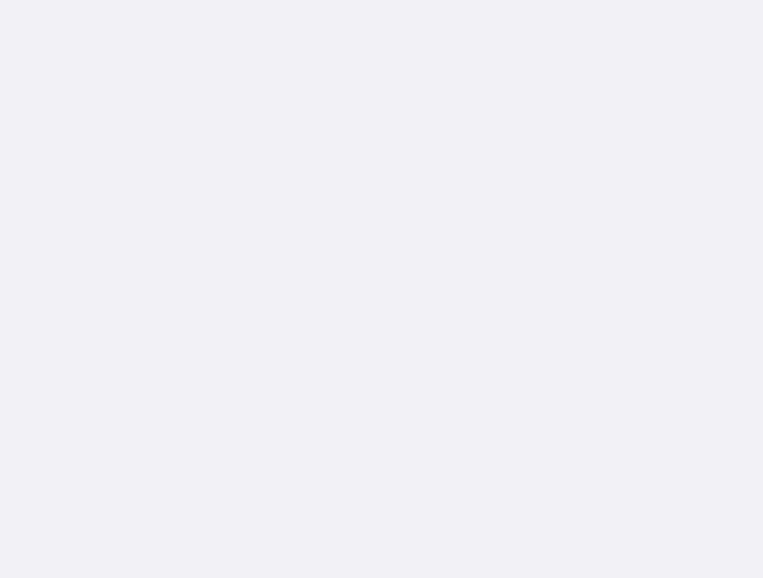
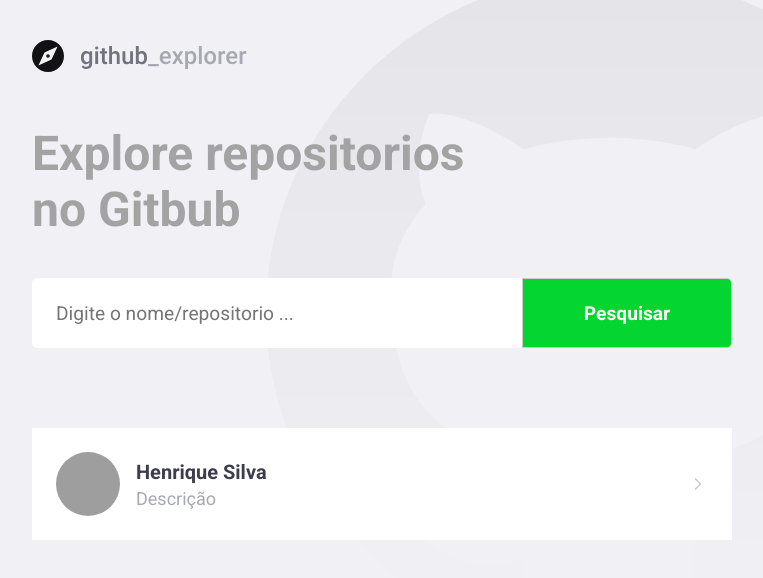
Before and after one commit to henriquerick12/github_explorer, a React (Vite) app: page / in a window 1280 px wide. Shown: the top 578 px of the page, without its empty margins (148-911 px from the left). Built offline with nearby package versions, Linux system fonts and the light colour scheme; grey boxes are pictures that could not be loaded.

Commit message:
Pagina home finalizado

```diff
--- a/package.json
+++ b/package.json
@@ -11,8 +11,10 @@
   },
   "dependencies": {
     "@types/styled-components": "^5.1.34",
+    "polished": "^4.3.1",
     "react": "^18.2.0",
     "react-dom": "^18.2.0",
+    "react-icons": "^5.1.0",
     "react-router-dom": "^6.22.3",
     "styled-components": "^6.1.8"
   },
--- a/src/Pages/Home/index.tsx
+++ b/src/Pages/Home/index.tsx
@@ -1,15 +1,36 @@
+import { Link } from "react-router-dom";
+import { Container, Form, Repositories } from "./styled";
 
-import { Container } from './styled'
-
-import Logo from '../../assets/logo.svg'
+import {FiChevronRight} from 'react-icons/fi'
+import Logo from "../../assets/logo.svg";
 
 const Home: React.FC = () => {
-  return(
+  return (
     <Container>
-        <h1>Explore repositorios no Gitbub</h1>
+      <img src={Logo} alt="Logo" />
+      <h1>Explore repositorios no Gitbub</h1>
 
+      <Form>
+        <input type="text" placeholder="Digite o nome/repositorio ..." />
+        <button>Pesquisar</button>
+      </Form>
+
+      <Repositories>
+        <Link to={"/repositorio"}>
+          <img
+            src="https://avatars.githubusercontent.com/u/33300487?v=4"
+            alt="git"
+          />
+          <div>
+            <strong>Henrique Silva</strong>
+            <small>Descrição</small>
+          </div>
+
+          <FiChevronRight size={20}/>
+        </Link>
+      </Repositories>
     </Container>
-  )
+  );
 };
 
 export default Home;
--- a/src/Pages/Home/styled.tsx
+++ b/src/Pages/Home/styled.tsx
@@ -1,3 +1,99 @@
 import styled from "styled-components";
+import { shade } from "polished";
 
-export const Container = styled.div``;
+export const Container = styled.div`
+  h1 {
+    font-size: 48px;
+    color: #a3a3a3;
+    margin-top: 50px;
+    line-height: 56px;
+    max-width: 450px;
+  }
+`;
+
+export const Form = styled.form`
+  margin-top: 40px;
+  max-width: 700px;
+  display: flex;
+
+  input {
+    background-color: #fff;
+    flex: 1;
+    height: 70px;
+    padding: 0 24px;
+    border: 0;
+    border-radius: 5px 0 0 5px;
+    font-size: 1.2rem;
+
+    &::placeholder {
+      font-size: 1.2rem;
+    }
+  }
+
+  button {
+    width: 210px;
+    height: 70px;
+    font-size: 1.2rem;
+    border: 1px solid #ccc;
+    border-radius: 0px 5px 5px 0px;
+    background-color: #04d531;
+    color: #fff;
+    cursor: pointer;
+    font-weight: bold;
+    transition: 0.2s;
+
+    &:hover {
+      background-color: ${shade(0.2, "#04d531")};
+    }
+  }
+`;
+
+export const Repositories = styled.div`
+  margin-top: 80px;
+  max-width: 700px;
+
+  a {
+    display: flex;
+    background: #fff;
+    width: 100%;
+    padding: 24px;
+    text-decoration: none;
+    align-items: center;
+    transition: all 0.2s;
+
+    img {
+      height: 64px;
+      width: 64px;
+      border-radius: 50%;
+    }
+
+    &:hover {
+      transform: translateX(10px);
+    }
+
+    & + a {
+      margin-top: 16px;
+    }
+  }
+
+  div {
+    margin-left: 16px;
+    display: flex;
+    flex-direction: column;
+
+    strong {
+      font-size: 20px;
+      color: #3d3d4d;
+    }
+
+    small {
+      font-size: 18px;
+      color: #a8a8b3;
+      margin-top: 4px;
+    }
+  }
+  svg {
+    margin-left: auto;
+    color: #cbcbd6;
+  }
+`;
--- a/src/main.tsx
+++ b/src/main.tsx
@@ -5,8 +5,7 @@
 
 ReactDOM.createRoot(document.getElementById("root")!).render(
   <React.StrictMode>
-    <GlobalStyled>
       <App />
-    </GlobalStyled>
+    <GlobalStyled />
   </React.StrictMode>
 );
--- a/src/styles/index.tsx
+++ b/src/styles/index.tsx
@@ -1,4 +1,6 @@
 import { createGlobalStyle } from "styled-components";
+
+import Logo from '../assets/bg.svg'
 
 const GlobalStyled = createGlobalStyle`
     * {
@@ -6,12 +8,23 @@
         margin: 0;
         box-sizing: border-box;
         outline: none;
+        font-family: 'Roboto', sans-serif;
     }
 
     body {
-        background-color:#f0f0f5;
+        background:#f0f0f5 url(${Logo}) no-repeat 70% top;
         width: 100%;
         min-height: 100vh;
+    }
+
+    #root {
+        max-width: 960px;
+        margin: 0 auto;
+        padding:40px 20px;
+    }
+
+    button {
+        cursor:point;
     }
 `;
 
```
Also changed, not shown: 1 other file (tests, documents, lock files or other folders).
